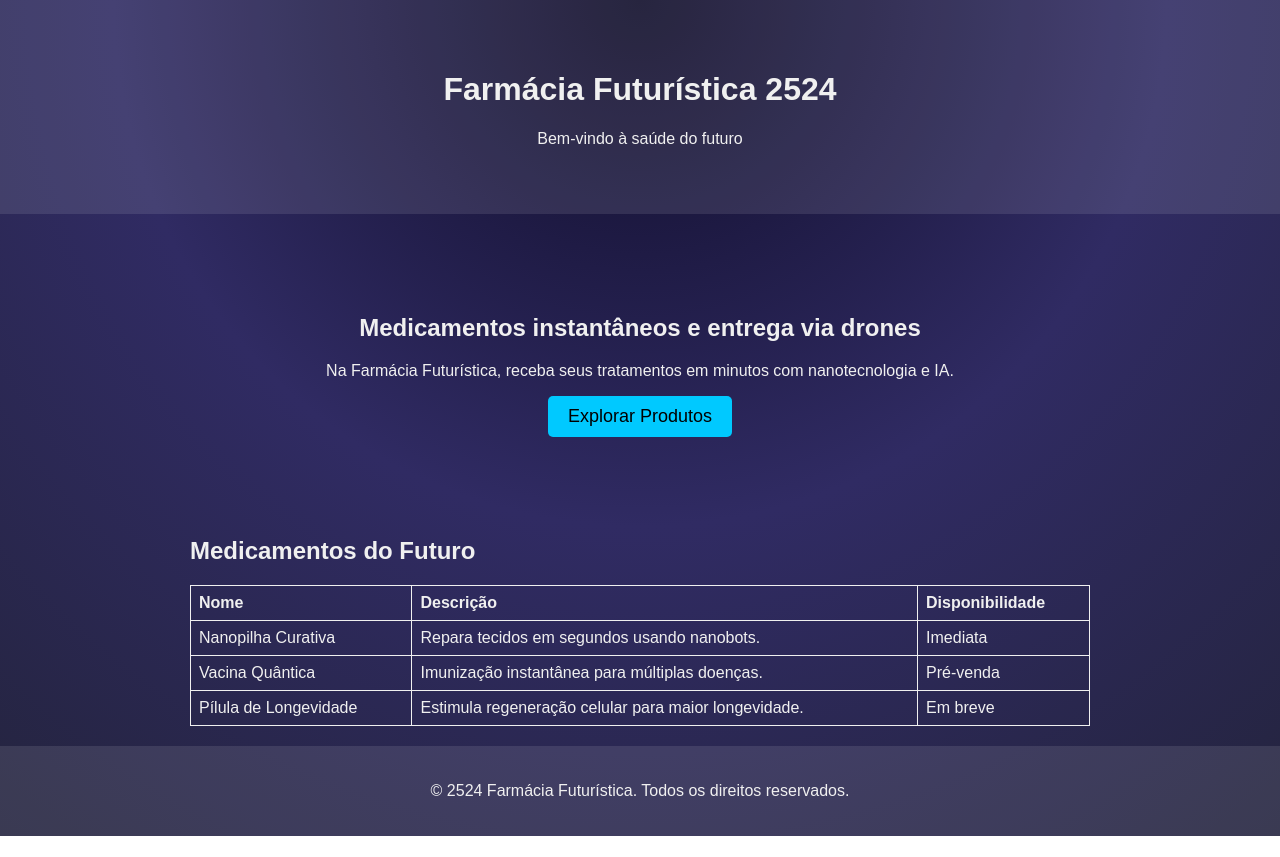
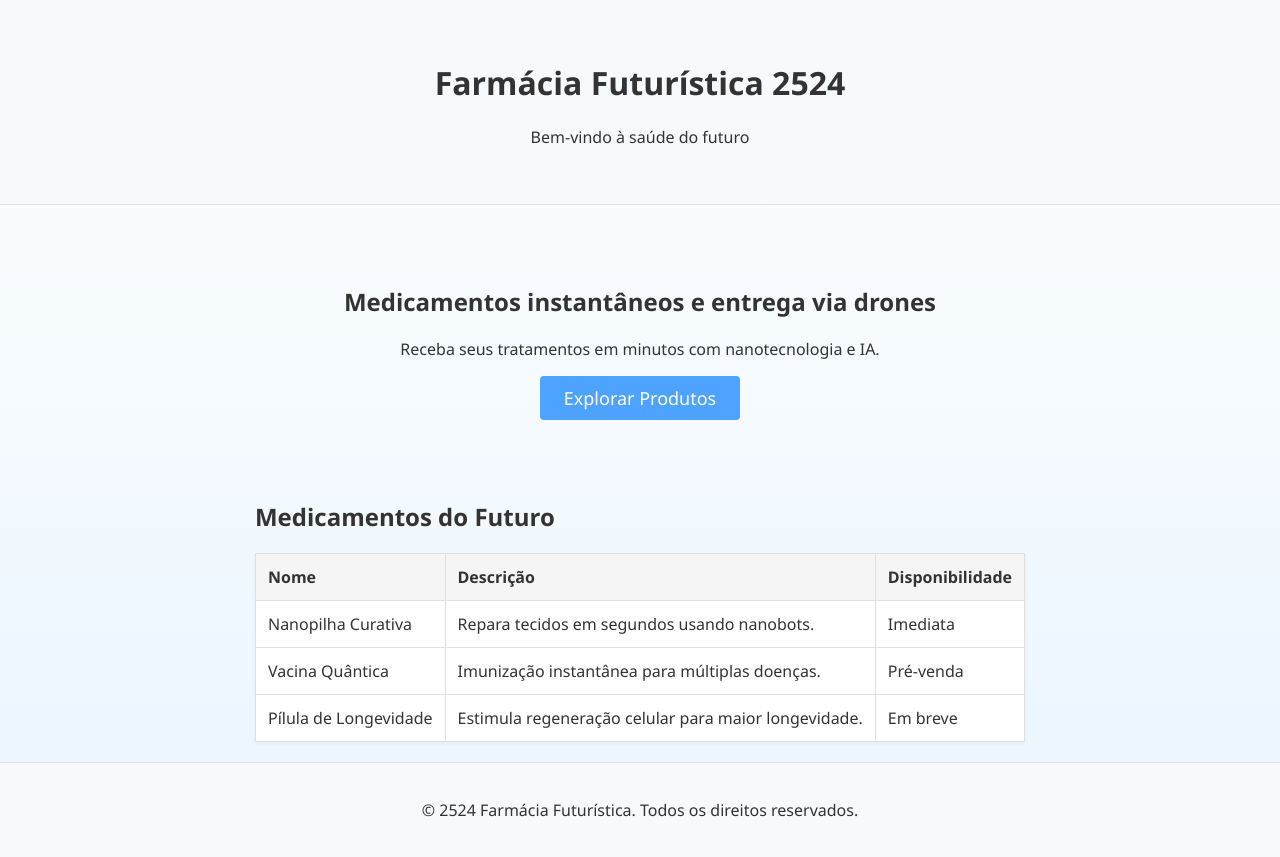
Before and after one commit to Gugzica3/ChatAgente, a plain HTML site: page index.html in a window 1280 px wide. Before the commit the page ends 836 px from the top, so only its background shows below. Drawn offline with Linux system fonts and the light colour scheme.

Commit message:
refactor: apply minimal design and fix footer

```diff
--- a/index.html
+++ b/index.html
@@ -14,7 +14,7 @@
     <main>
         <section class="hero">
             <h2>Medicamentos instantâneos e entrega via drones</h2>
-            <p>Na Farmácia Futurística, receba seus tratamentos em minutos com nanotecnologia e IA.</p>
+            <p>Receba seus tratamentos em minutos com nanotecnologia e IA.</p>
             <a href="#produtos" class="button">Explorar Produtos</a>
         </section>
         <section id="produtos">
--- a/style.css
+++ b/style.css
@@ -1,54 +1,73 @@
 body {
     margin: 0;
-    font-family: Arial, sans-serif;
-    background: radial-gradient(circle at top, #0f0c29, #302b63, #24243e);
-    color: #f0f0f0;
+    font-family: "Segoe UI", Tahoma, Geneva, Verdana, sans-serif;
+    background: linear-gradient(to bottom, #ffffff, #e9f5ff);
+    color: #333;
+    display: flex;
+    flex-direction: column;
+    min-height: 100vh;
 }
 
 header {
     text-align: center;
-    padding: 50px 0;
-    background-color: rgba(255, 255, 255, 0.1);
+    padding: 40px 0;
+    background-color: #f8f9fa;
+    border-bottom: 1px solid #e0e0e0;
 }
 
 .hero {
     text-align: center;
-    padding: 80px 20px;
+    padding: 60px 20px;
 }
 
 a.button {
     display: inline-block;
-    padding: 10px 20px;
+    padding: 10px 24px;
     font-size: 18px;
-    background-color: #00c9ff;
-    color: #000;
+    background-color: #4da3ff;
+    color: #fff;
     border: none;
-    border-radius: 5px;
+    border-radius: 4px;
     cursor: pointer;
     text-decoration: none;
+    transition: background-color 0.3s ease;
+}
+
+a.button:hover {
+    background-color: #257dff;
 }
 
 table {
     width: 100%;
     border-collapse: collapse;
     margin: 20px 0;
+    background-color: #fff;
+    box-shadow: 0 2px 4px rgba(0, 0, 0, 0.05);
 }
 
 th, td {
-    border: 1px solid #f0f0f0;
-    padding: 8px;
+    border: 1px solid #e0e0e0;
+    padding: 12px;
     text-align: left;
 }
 
+th {
+    background-color: #f5f5f5;
+}
+
 main {
+    flex: 1;
     max-width: 900px;
     margin: auto;
+    padding: 0 20px;
 }
 
 footer {
     text-align: center;
     padding: 20px 0;
-    background-color: rgba(255, 255, 255, 0.1);
+    background-color: #f8f9fa;
+    border-top: 1px solid #e0e0e0;
+    margin-top: auto;
 }
 
 @media (max-width: 600px) {
```
